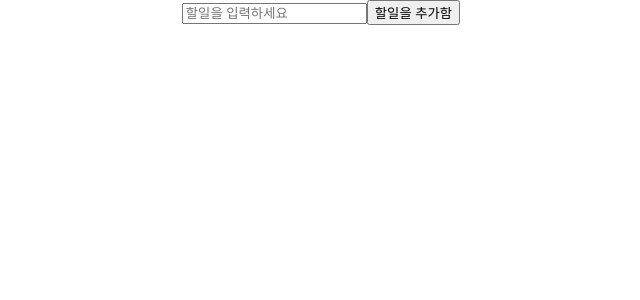
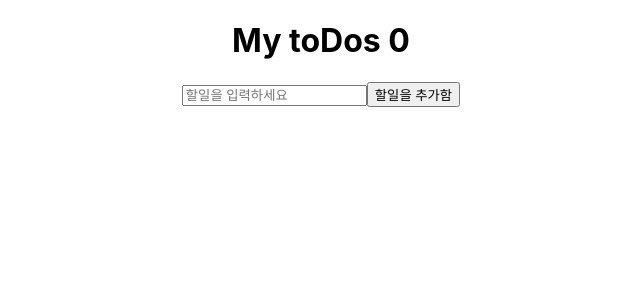
Before and after one commit to whdgjs7300/react-movie, a React (Create React App) app in the folder movie/: page / in a window 1280 px wide. Shown: the top 300 px of the page, without its empty margins (319-959 px from the left). Built offline with nearby package versions, Linux system fonts and the light colour scheme.

Commit message:
2/24 toDos

```diff
--- a/movie/src/App.js
+++ b/movie/src/App.js
@@ -4,6 +4,7 @@ import { useEffect, useState } from 'react';
 
 function App() {
   const [toDo, setToDo] = useState("");
+  const [toDos, setToDos] = useState([]);
   const onChange = (e)=> {
     setToDo(e.target.value);
   }
@@ -13,11 +14,13 @@ function App() {
       return;
     }
     setToDo("");
+    setToDos(currentArray => [toDo, ...currentArray])
   }
   console.log(toDo);
 
   return (
     <div className="App">
+      <h1>My toDos {toDos.length}</h1>
       <form onSubmit={onSubmit}>
       <input value={toDo} type="text" placeholder="할일을 입력하세요" onChange={onChange}/>
         <button type="">할일을 추가함</button>
```
